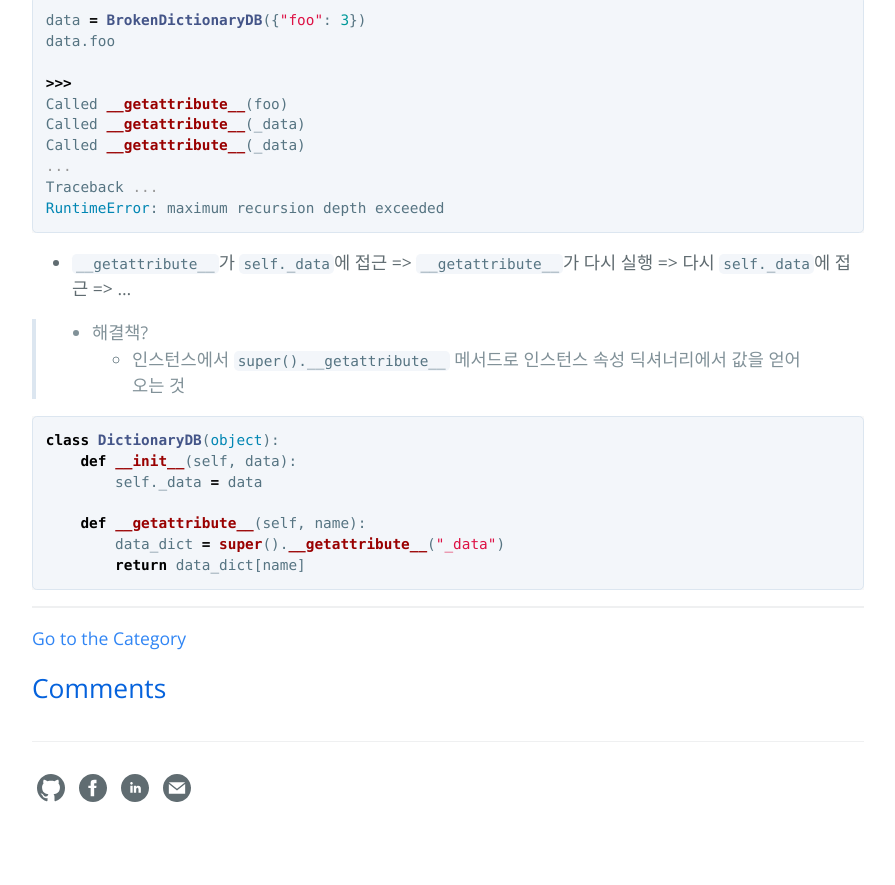
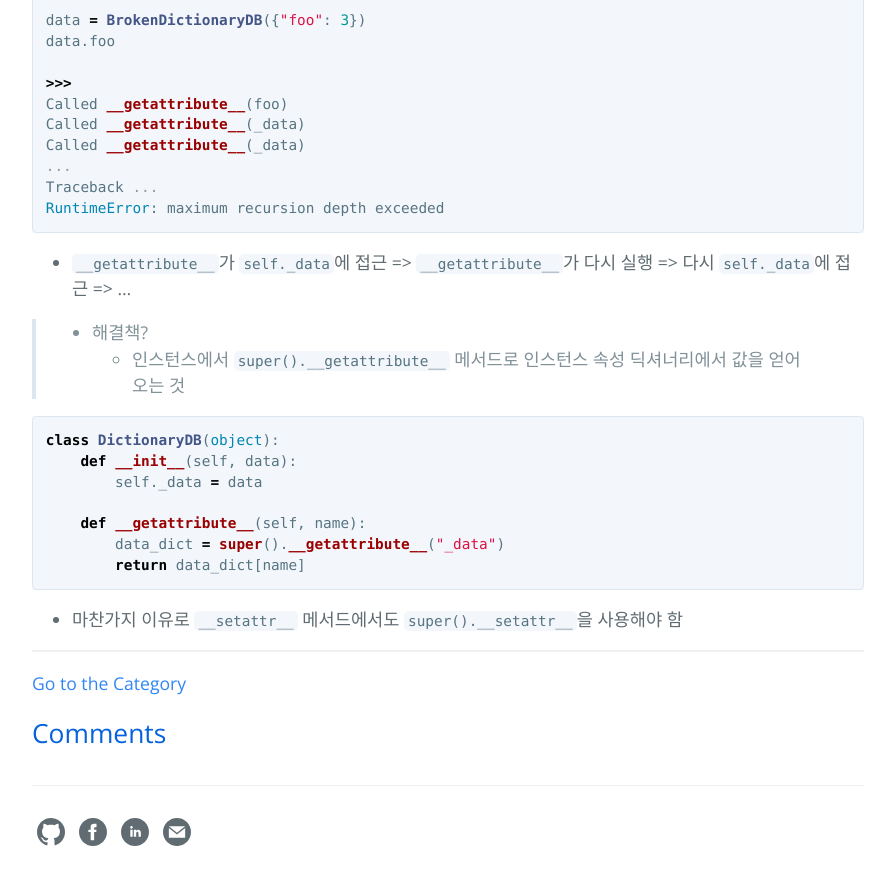
Before and after one commit to hcnoh/hcnoh.github.io, a Jekyll site: the page built from _posts/2018-10-17-effective-python-way32.md, in a window 1280 px wide and 900 px high, scrolled down 5310 px. Shown: the top 885 px of the window, without its empty margins (192-1087 px from the left). Built offline with Jekyll 4.4.1, drawn with Linux system fonts in a browser that asks for light colours; comment, search, counter and statistics services are not loaded; before the commit the page ends 6166 px from its top, so only the background shows below that.

Commit message:
Update 2018-10-17-effective-python-way32.md

````diff
--- a/_posts/2018-10-17-effective-python-way32.md
+++ b/_posts/2018-10-17-effective-python-way32.md
@@ -247,3 +247,5 @@ class DictionaryDB(object):
         data_dict = super().__getattribute__("_data")
         return data_dict[name]
 ```
+
+- 마찬가지 이유로 `__setattr__` 메서드에서도 `super().__setattr__`을 사용해야 함
````
